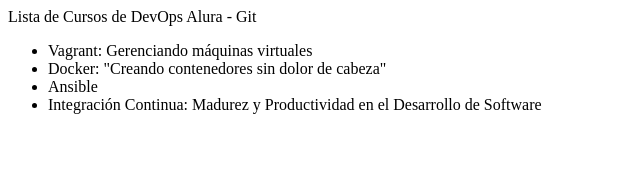
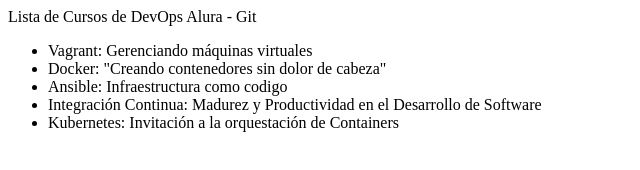
Before and after one commit to arismariamateo/alura, a plain HTML site: page index.html in a window 1280 px wide. Shown: the whole page, without its empty margins (0-640 px from the left). Drawn offline with Linux system fonts and the light colour scheme.

Commit message:
Modificando el curso de Kubernetes

```diff
--- a/index.html
+++ b/index.html
@@ -9,8 +9,9 @@
         <ul>
             <li>Vagrant: Gerenciando máquinas virtuales</li>
             <li>Docker: "Creando contenedores sin dolor de cabeza"</li>
-            <li>Ansible</li>
+            <li>Ansible: Infraestructura como codigo</li>
             <li>Integración Continua: Madurez y Productividad en el Desarrollo de Software</li>
+            <li>Kubernetes: Invitación a la orquestación de Containers</li>
         </ul>
 
     </body>
```
